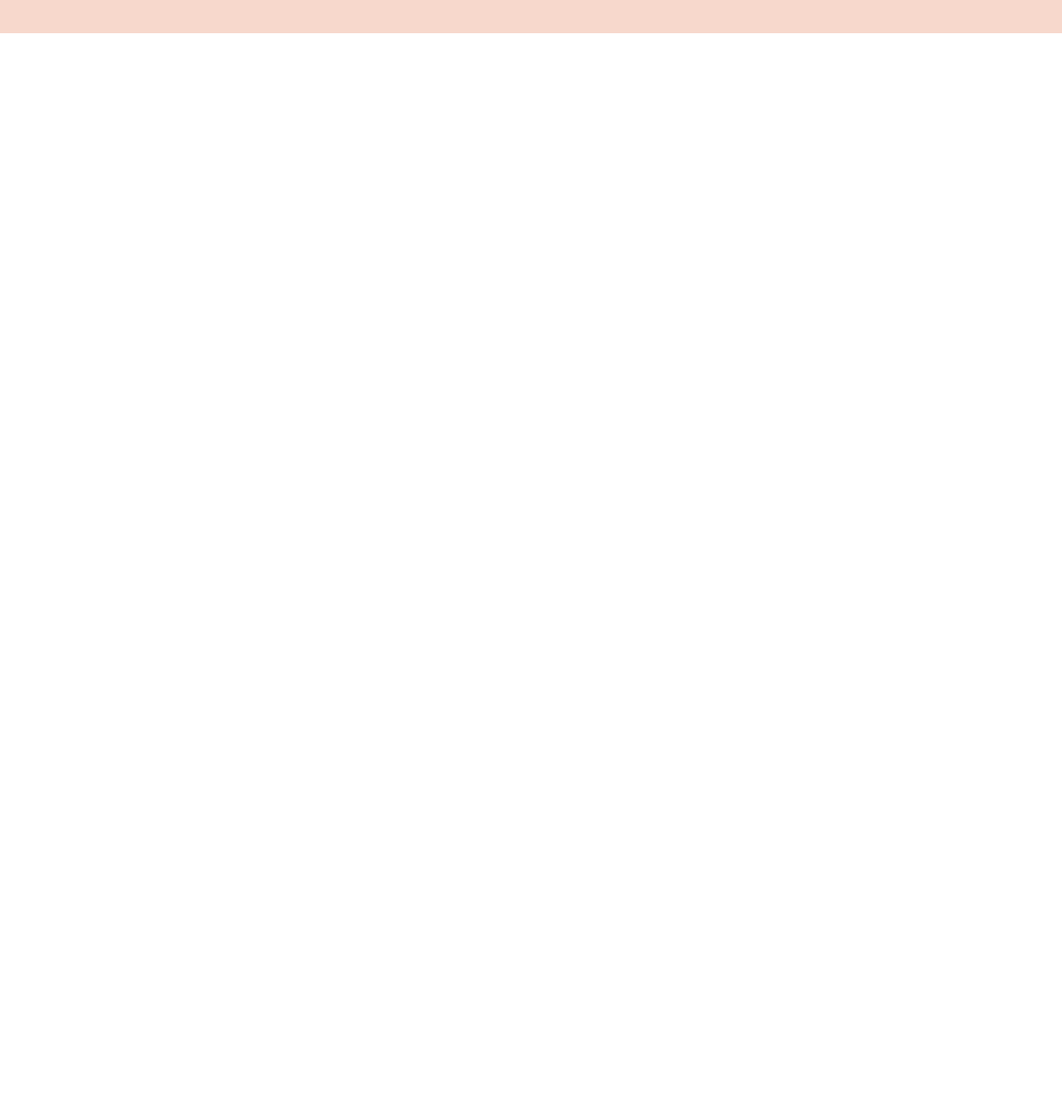
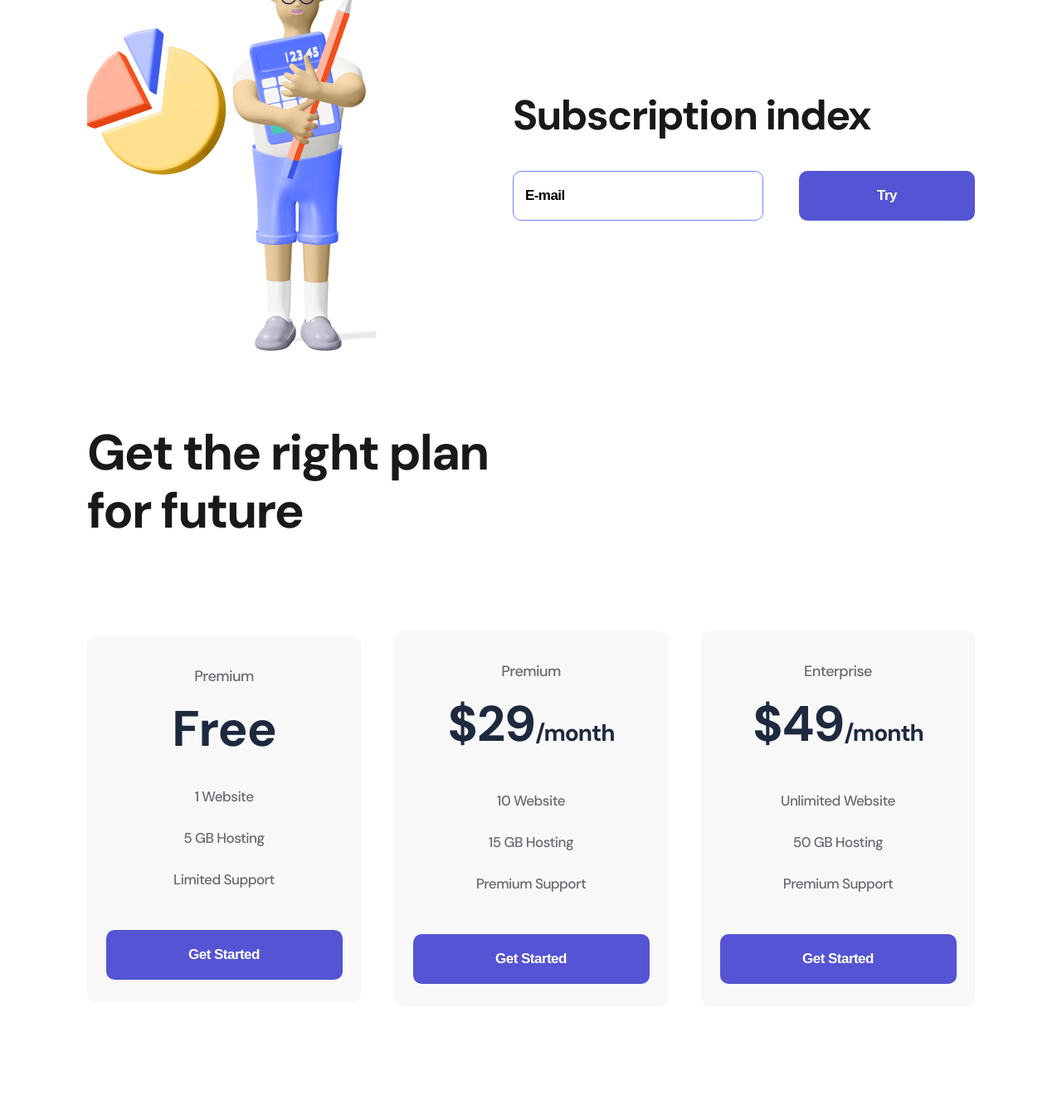
Before and after one commit to bigushichi/logoipsumn, a plain HTML site: page index.html in a window 1280 px wide. Shown: the part 910-2248 px from the top of the page at 83% size. Before the commit the page ends 950 px from the top, so only its background shows below. Drawn offline with nearby package versions, Linux system fonts and the light colour scheme; files that its build step writes are made by us from their sources; files whose address does not match are found by name.

Commit message:
Add files via upload

```diff
--- a/index.html
+++ b/index.html
@@ -67,6 +67,77 @@
             <img src="./img/firstmen.png" alt="Firstmen">
         </div>
     </section>
+    <section class="container subscribe">
+        <div>
+            <img src="./img/secondmen.png" alt="second men">
+        </div>
+        <div>
+            <h2 class="subscribe__title">
+                Subscription index
+            </h2>
+            <form>
+                <input class="input" type="e-mail" placeholder="E-mail">
+                <button class="button button__violet">
+                    Try
+                </button>
+            </form>
+        </div>
+    </section>
+    <section class="container plan">
+        <h2 class="plan__title">
+            Get the right plan for future
+        </h2>
+        <div class="plan__flex">
+            <div class="item">
+                <p class="item__text">
+                    Premium
+                </p>
+                <h3 class="item__title">
+                    Free
+                </h3>
+                <ul>
+                    <li class="item__li">1 Website</li>
+                    <li class="item__li">5 GB Hosting</li>
+                    <li class="item__li">Limited Support</li>
+                </ul>
+                <button class="button button__item">
+                    Get Started
+                </button>
+            </div>
+            <div class="item">
+                <p class="item__text">
+                    Premium
+                </p>
+                <h3 class="item__title">
+                    $29<span>/month</span>
+                </h3>
+                <ul>
+                    <li class="item__li">10 Website</li>
+                    <li class="item__li">15 GB Hosting</li>
+                    <li class="item__li"> Premium Support</li>
+                </ul>
+                <button class="button button__item">
+                    Get Started
+                </button>
+            </div>
+            <div class="item">
+                <p class="item__text">
+                    Enterprise
+                </p>
+                <h3 class="item__title">
+                    $49<span>/month</span>
+                </h3>
+                <ul>
+                    <li class="item__li">Unlimited Website</li>
+                    <li class="item__li">50 GB Hosting</li>
+                    <li class="item__li">Premium Support</li>
+                </ul>
+                <button class="button button__item">
+                    Get Started
+                </button>
+            </div>
+        </div>
+    </section>
     <footer class="footer">
         <div class="container footer__flex">
             <div>
--- /dev/null
+++ b/style/style.css
@@ -0,0 +1,224 @@
+body{
+    font-family: 'DM Sans', sans-serif;
+}
+
+.header{
+    background: rgba(225, 113, 67, 0.27);
+    padding: 38px 0 47px;
+}
+
+.container {
+    max-width: 1070px;
+    margin: 0 auto;
+}
+
+.header__flex, .footer__flex, .about, .subscribe, .plan__flex{
+    display: flex;
+    justify-content: space-between;
+    align-items: center;
+}
+
+.nav__li{
+    display: inline-block;
+}
+
+.nav__li:not(:first-of-type){
+    margin-left: 49px;
+}
+
+.nav__link{
+    font-weight: bold;
+    font-size: 15px;
+    line-height: 20px;
+    letter-spacing: -0.468947px;
+    color: #696871;
+    text-decoration: none;
+}
+
+.nav__link:hover{
+    color: black;
+    transition: 300ms;
+}
+
+.button{
+    width: 212px;
+    height: 60px;
+    font-weight: bold;
+    font-size: 17px;
+    line-height: 22px;
+    letter-spacing: -0.531474px;
+    color: #FFFFFF;
+    border: none;
+    border-radius: 10px;
+    cursor: pointer;
+}
+
+.button__orange{
+    background: #FF7143;
+}
+
+.button__orange:hover{
+    background: #f67c53;
+    transition: 500ms;
+}
+
+.about{
+    margin: 104px auto 85px;
+}
+
+.about__title{
+    font-weight: bold;
+    font-size: 80px;
+    line-height: 77px;
+    letter-spacing: -2.50105px;
+    color: #19191B;
+    max-width: 467px;
+    margin-bottom: 30px;
+}
+
+.about__text{
+    font-size: 20px;
+    line-height: 30px;
+    letter-spacing: -0.625263px;
+    color: #696871;
+    max-width: 400px;
+    margin-bottom: 40px;
+}
+
+.button__violet{
+    background: #5454D4;
+}
+
+.button__violet:hover{
+    background: #6e6eca;
+    transition: 500ms;
+}
+
+.button__transparent{
+    background: none;
+    color: #5454D4;
+    border: 1px solid #5454D4;
+    margin-left: 35px;
+}
+
+.button__transparent:hover{
+    background: #ececf0;
+    transition: 500ms;
+}
+
+.subscribe{
+    margin-bottom: 85px;
+}
+
+.subscribe__title{
+    font-weight: bold;
+    font-size: 50px;
+    line-height: 57px;
+    letter-spacing: -1.56316px;
+    color: #19191B;
+    margin-bottom: 38px;
+}
+
+.input{
+    width: 302px;
+    height: 60px;
+    border-radius: 10px;
+    border: 1px solid #7087FF;
+    padding-left: 14px;
+    box-sizing: border-box;
+    margin-right: 39px;
+}
+
+.input::placeholder, input{
+    font-weight: bold;
+    font-size: 17px;
+    line-height: 22px;
+    letter-spacing: -0.531474px;
+    color: #000000;
+}
+
+.input:focus{
+    outline: none;
+}
+
+.plan{
+    margin-bottom: 132px;
+}
+
+.plan__title{
+    font-weight: bold;
+    font-size: 60px;
+    line-height: 70px;
+    letter-spacing: -1.87579px;
+    color: #19191B;
+    max-width: 504px;
+    margin-bottom: 110px;
+}
+
+.item{
+    width: 330px;
+    background: #F8F8F8;
+    border-radius: 10px;
+    text-align: center;
+    padding: 34px 0 27px;
+}
+
+.item:hover{
+    background: #FF7143;
+    box-shadow: 0px 32px 34px rgba(255, 112, 59, 0.317827);
+    transition: 500ms;
+}
+
+.item__text{
+    font-weight: normal;
+    font-size: 18px;
+    line-height: 28px;
+    letter-spacing: -0.562737px;
+    color: #696871;
+}
+
+.item:hover .item__text, .item:hover .item__title, .item:hover .item__li{
+    color: #FFFFFF;
+    transition: 500ms;
+}
+
+.item__title{
+    font-weight: bold;
+    font-size: 60px;
+    line-height: 56px;
+    letter-spacing: -1.03448px;
+    color: #1D293F;
+    margin: 22px 0 28px;
+}
+
+.item__title span{
+    font-size: 28px;
+}
+
+.item__li{
+    list-style: none;
+    font-weight: normal;
+    font-size: 17px;
+    line-height: 50px;
+    letter-spacing: -0.531474px;
+    color: #696871;
+}
+
+.button__item{
+    width: 285px;
+    background: #FFFFFF;
+    background: #5454D4;
+    margin-top: 36px;
+}
+
+.item:hover .button__item{
+    background: #9F3919;
+    color: white;
+    transition: 500ms;
+}
+
+.footer{
+    background: rgba(225, 113, 67, 0.27);
+    padding: 53px 0;
+
+}
```
Also changed, not shown: img/firstmen.png (added), img/logo.svg (added), img/secondmen.png (added).
